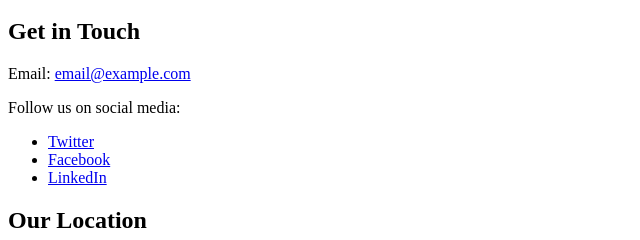
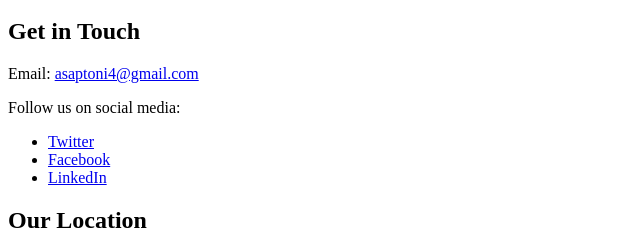
Before and after one commit to asapkobby4/TechCon_HTML, a plain HTML site: page techcon_website/contact.html in a window 1280 px wide. Shown: the part 154-394 px from the top of the page, 0-640 px from the left. Drawn offline with Linux system fonts and the light colour scheme.

Commit message:
techCon workdone1

```diff
--- a/techcon_website/contact.html
+++ b/techcon_website/contact.html
@@ -24,7 +24,7 @@
   <main>
     <section>
       <h2>Get in Touch</h2>
-      <p>Email: <a href="mailto:asaptoni4@gmail.com">email@example.com</a></p>
+      <p>Email: <a href="mailto: asaptoni4@gmail.com">asaptoni4@gmail.com</a></p>
 
       <p>Follow us on social media:</p>
       <ul>
```
Also changed, not shown: techcon_website/schedule.html (+1 -1 lines).
